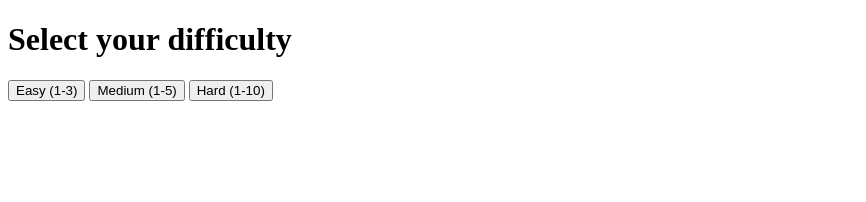
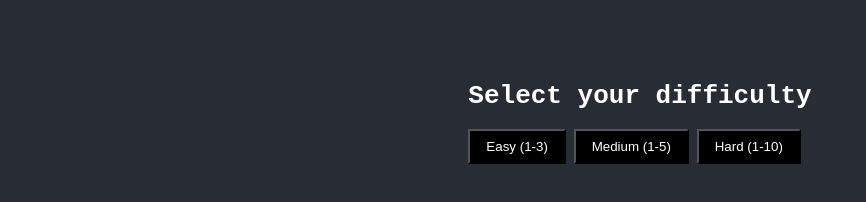
Before and after one commit to hoichael/scuffednumguess, a plain HTML site: page index.html in a window 1280 px wide. Shown: the whole page, without its empty margins (0-866 px from the left). Drawn offline with Linux system fonts and the light colour scheme.

Commit message:
Add some dark themed styling

```diff
--- a/index.html
+++ b/index.html
@@ -12,6 +12,7 @@
 </head>
 
 <body>
+    <div>
         <h1 id="heading"></h1>
 
         <div>
@@ -32,6 +33,7 @@
         </div>
 
         <button id="reset-btn">Back to difficulty select</button>
+    </div>
 
     <script src="js/index.js"></script>
 </body>
--- a/style.css
+++ b/style.css
@@ -1,3 +1,24 @@
 .hide {
     display: none;
 }
+
+body {
+    display: flex;
+    justify-content: center;
+    background-color: #282C34;
+    color: white;
+    font-family: monospace;
+    margin: 0;
+    padding: 64px;
+    height: 100%;
+}
+
+body > div {
+    max-width: 600px;
+}
+
+button {
+    background-color: black;
+    color: white;
+    padding: 8px 16px;
+}
```
Lines whose indentation alone changed are shown as unchanged.
